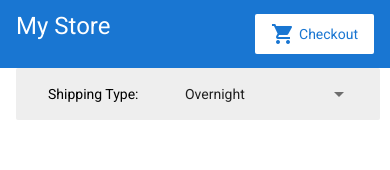
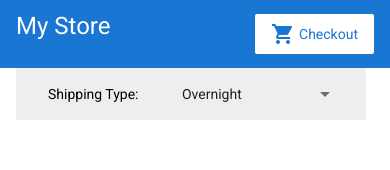
Before and after one commit to vronney/angular_e_commerce, an Angular app: page /shipping in a window 390 px wide. Shown: the top 170 px of the page. Built offline with nearby package versions, Linux system fonts and the light colour scheme.

Commit message:
Made another change to media size and min-width

```diff
--- a/src/styles.css
+++ b/src/styles.css
@@ -167,7 +167,7 @@ app-top-bar h1 {
 @media only screen and (max-width: 450px) {
   .cart-item,
   .shipping-item, .total-item {
-    min-width: 26em;
+    min-width: 23em;
   }
 }
 
```
